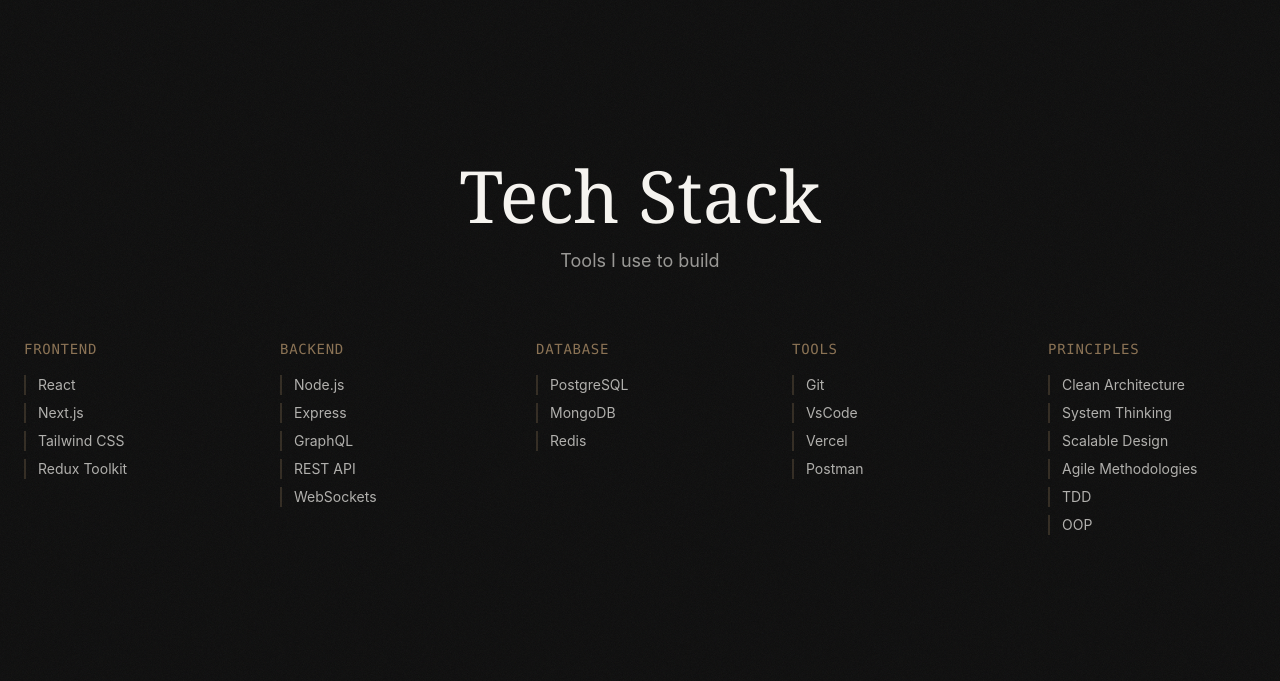
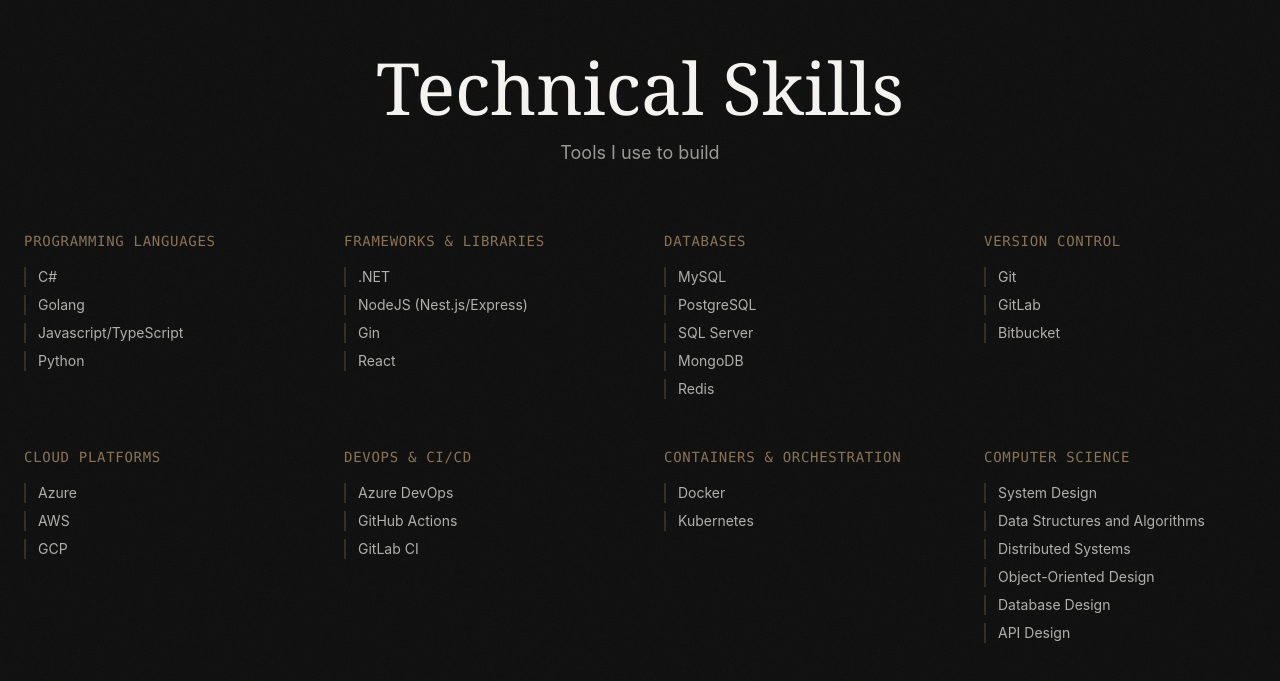
Before and after one commit to Taofeekabdulazeez/portfolio-template, a React (Vite) app: page / in a window 1280 px wide. Shown: the part 3604-4285 px from the top of the page. Built offline with nearby package versions, Linux system fonts and the light colour scheme.

Commit message:
Refactor skills section: update skill groups and improve layout for better clarity

```diff
--- a/src/components/Skills.tsx
+++ b/src/components/Skills.tsx
@@ -1,17 +1,31 @@
 import { useEffect, useRef, useState } from "react";
+const skillGroups = {
+  "Programming Languages": ["C#", "Golang", "Javascript/TypeScript", "Python"],
 
-const skillGroups = {
-  Frontend: ["React", "Next.js", "Tailwind CSS", "Redux Toolkit"],
-  Backend: ["Node.js", "Express", "GraphQL", "REST API", "WebSockets"],
-  Database: ["PostgreSQL", "MongoDB", "Redis"],
-  Tools: ["Git", "VsCode", "Vercel", "Postman"],
-  Principles: [
-    "Clean Architecture",
-    "System Thinking",
-    "Scalable Design",
-    "Agile Methodologies",
-    "TDD",
-    "OOP",
+  "Frameworks & Libraries": [
+    ".NET",
+    "NodeJS (Nest.js/Express)",
+    "Gin",
+    "React",
+  ],
+
+  Databases: ["MySQL", "PostgreSQL", "SQL Server", "MongoDB", "Redis"],
+
+  "Version Control": ["Git", "GitLab", "Bitbucket"],
+
+  "Cloud Platforms": ["Azure", "AWS", "GCP"],
+
+  "DevOps & CI/CD": ["Azure DevOps", "GitHub Actions", "GitLab CI"],
+
+  "Containers & Orchestration": ["Docker", "Kubernetes"],
+
+  "Computer Science": [
+    "System Design",
+    "Data Structures and Algorithms",
+    "Distributed Systems",
+    "Object-Oriented Design",
+    "Database Design",
+    "API Design",
   ],
 };
 
@@ -41,7 +55,7 @@ const Skills = () => {
           isVisible ? "opacity-100 translate-y-0" : "opacity-0 translate-y-8"
         }`}
       >
-        Tech Stack
+        Technical Skills
       </h2>
 
       <p
@@ -52,7 +66,7 @@ const Skills = () => {
         Tools I use to build
       </p>
 
-      <div className="max-w-7xl w-full grid grid-cols-2 md:grid-cols-3 lg:grid-cols-5 gap-12">
+      <div className="max-w-7xl w-full grid grid-cols-2 md:grid-cols-3 lg:grid-cols-4 gap-12">
         {Object.entries(skillGroups).map(([category, skills], i) => (
           <div
             key={category}
```
